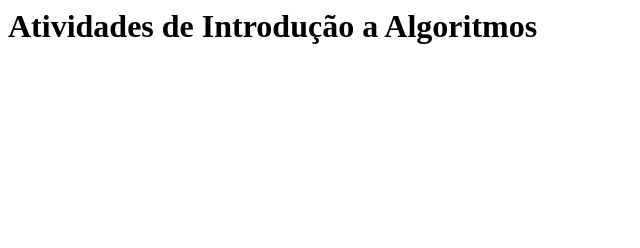
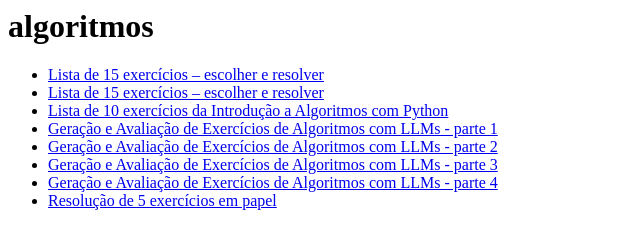
Before and after one commit to meus-trabalhos-de-programacao/trabalhos-programa-o, a plain HTML site: page algoritmos/index.html in a window 1280 px wide. Shown: the whole page, without its empty margins (0-640 px from the left). Drawn offline with Linux system fonts and the light colour scheme.

Commit message:
Update index.html

```diff
--- a/algoritmos/index.html
+++ b/algoritmos/index.html
@@ -1 +1,18 @@
-<h1>Atividades de Introdução a Algoritmos</h1>
+<h1>algoritmos</h1>
+
+<ul>
+  <li><a href="15 exercicios algoritmos pt.1.pdf">Lista de 15 exercícios – escolher e resolver</a></li>
+
+  <li><a href="15 exercicios algoritmos pt.2.pdf">Lista de 15 exercícios – escolher e resolver</a></li>
+
+ <li><a href="Lista de 10 exercícios da Introdução a Algoritmos com LLMs (4.PDF">Lista de 10 exercícios da Introdução a Algoritmos com Python</a></li>
+
+  <li><a href="Geração e Avaliação de Exercícios de Algoritmos com LLMs (1.pdf">Geração e Avaliação de Exercícios de Algoritmos com LLMs - parte 1</a></li>
+
+  <li><a href="Geração e Avaliação de Exercícios de Algoritmos com LLMs (2.pdf">Geração e Avaliação de Exercícios de Algoritmos com LLMs - parte 2</a></li>
+
+  <li><a href="Geração e Avaliação de Exercícios de Algoritmos com LLMs (3.pdf">Geração e Avaliação de Exercícios de Algoritmos com LLMs - parte 3</a></li>
+
+  <li><a href="Geração e Avaliação de Exercícios de Algoritmos com LLMs (4.pdf">Geração e Avaliação de Exercícios de Algoritmos com LLMs - parte 4</a></li>
+
+  <li><a href="Resolução de 5 exercícios em papel.pdf">Resolução de 5 exercícios em papel</a></li>
```
